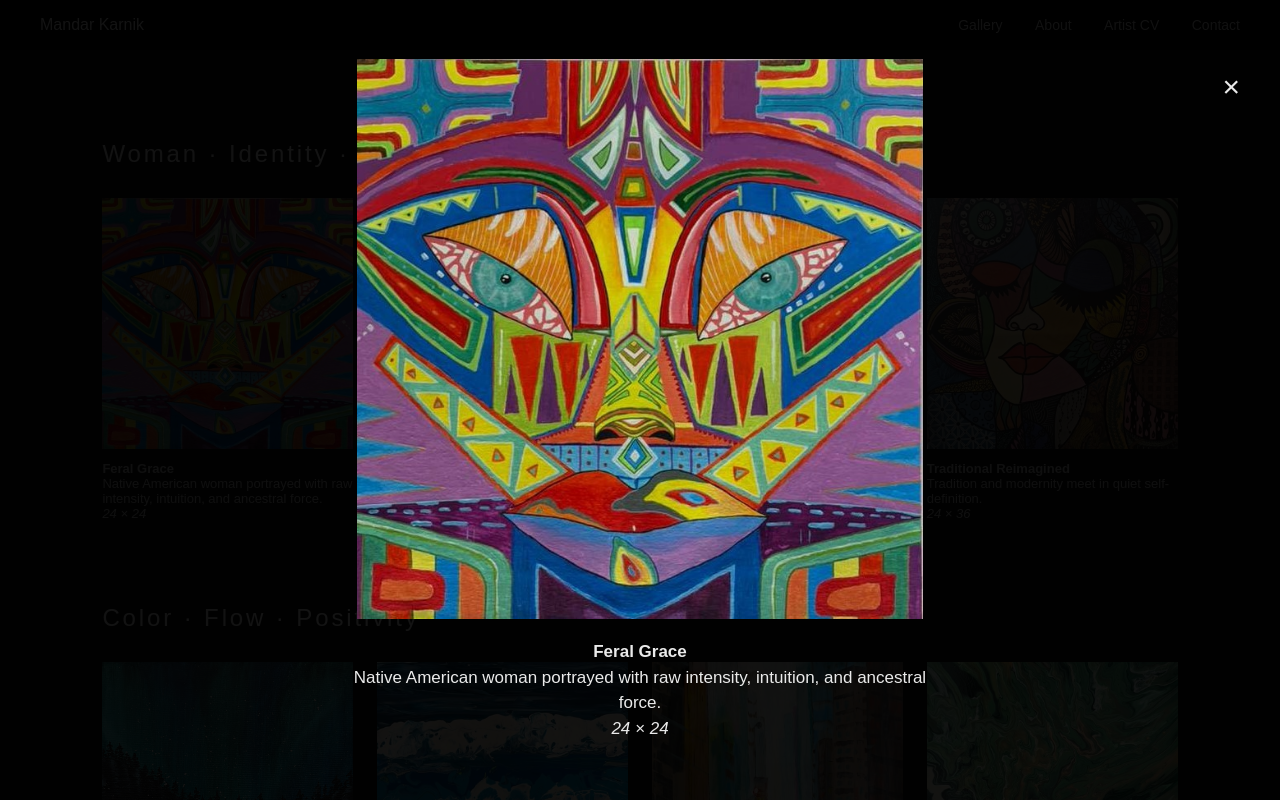
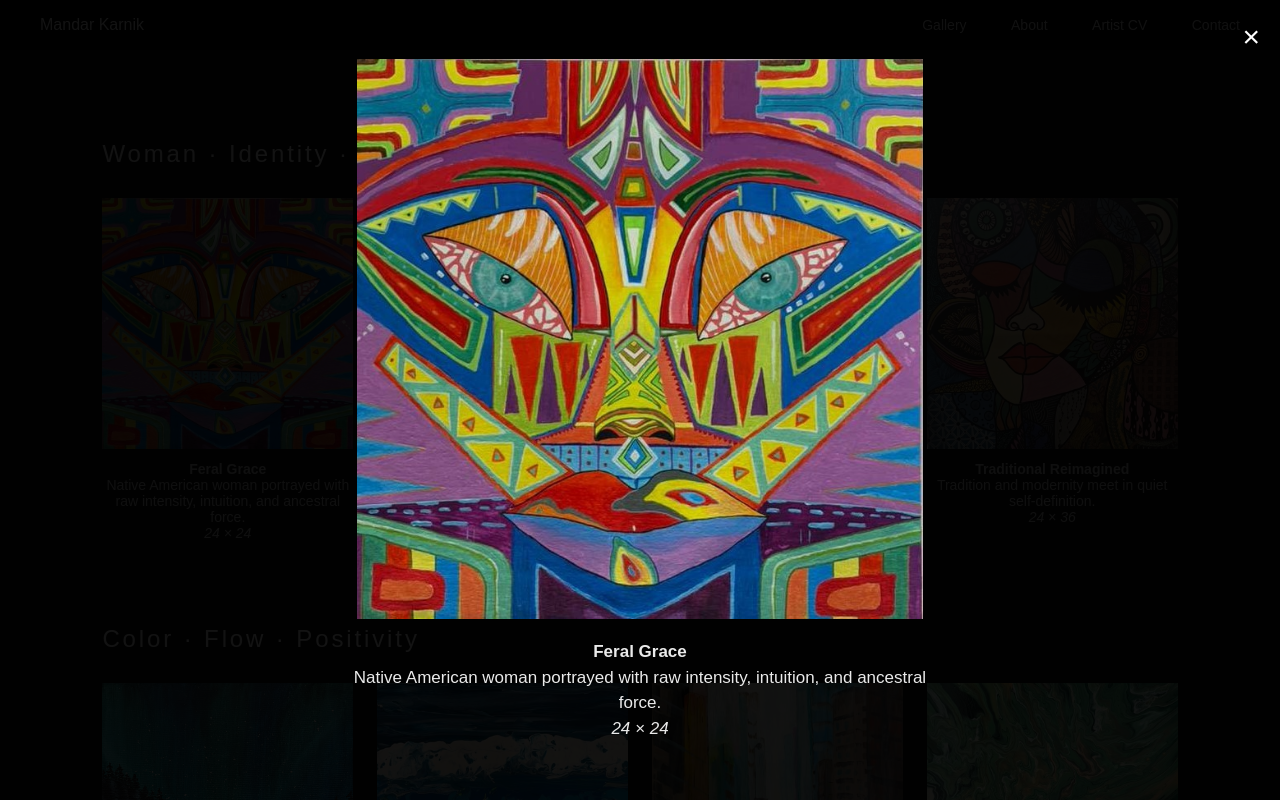
Before and after one commit to artist-mandarkarnik/artist-mandarkarnik.github.io, a plain HTML site: page index.html in a window 1280 px wide. Both pictures are taken after a click on the element 227 px from the left and 365 px from the top of the page. Shown: the top 800 px of the page. Drawn offline with Linux system fonts and the light colour scheme.

Commit message:
styles.css

```diff
--- a/styles.css
+++ b/styles.css
@@ -5,7 +5,7 @@ body {
   color: #eaeaea;
 }
 
-/* NAV */
+/* NAVBAR */
 .navbar {
   position: sticky;
   top: 0;
@@ -17,7 +17,7 @@ body {
 }
 
 .nav-links a {
-  margin-left: 28px;
+  margin-left: 40px;
   color: #ccc;
   text-decoration: none;
   font-size: 14px;
@@ -46,18 +46,20 @@ h2 {
   margin-bottom: 70px;
 }
 
-/* ART */
+/* ART CARD */
 .art-card img {
   width: 100%;
   aspect-ratio: 1 / 1;
   object-fit: cover;
   background: #000;
+  cursor: pointer;
 }
 
 .caption {
-  font-size: 13px;
+  font-size: 14px;
   margin-top: 8px;
   color: #bbb;
+  text-align: center;
 }
 
 /* MODAL */
@@ -86,9 +88,20 @@ h2 {
 }
 
 .close {
-  position: absolute;
-  top: 70px;
-  right: 40px;
+  position: fixed;
+  top: 20px;
+  right: 20px;
   font-size: 30px;
+  color: #fff;
   cursor: pointer;
+  z-index: 1000;
 }
+
+/* Fix Duality & Inner Landscapes image size */
+.art-card img.small-grid {
+  max-width: 90%;
+  height: auto;
+  aspect-ratio: auto;
+  display: block;
+  margin: 0 auto;
+}
```
